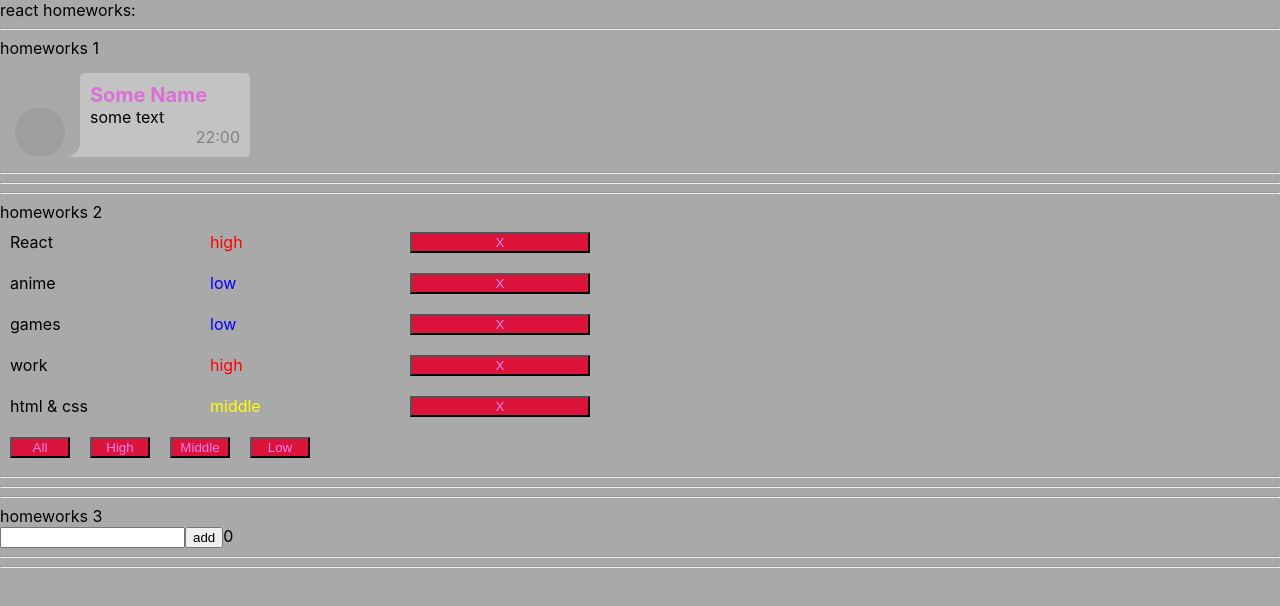
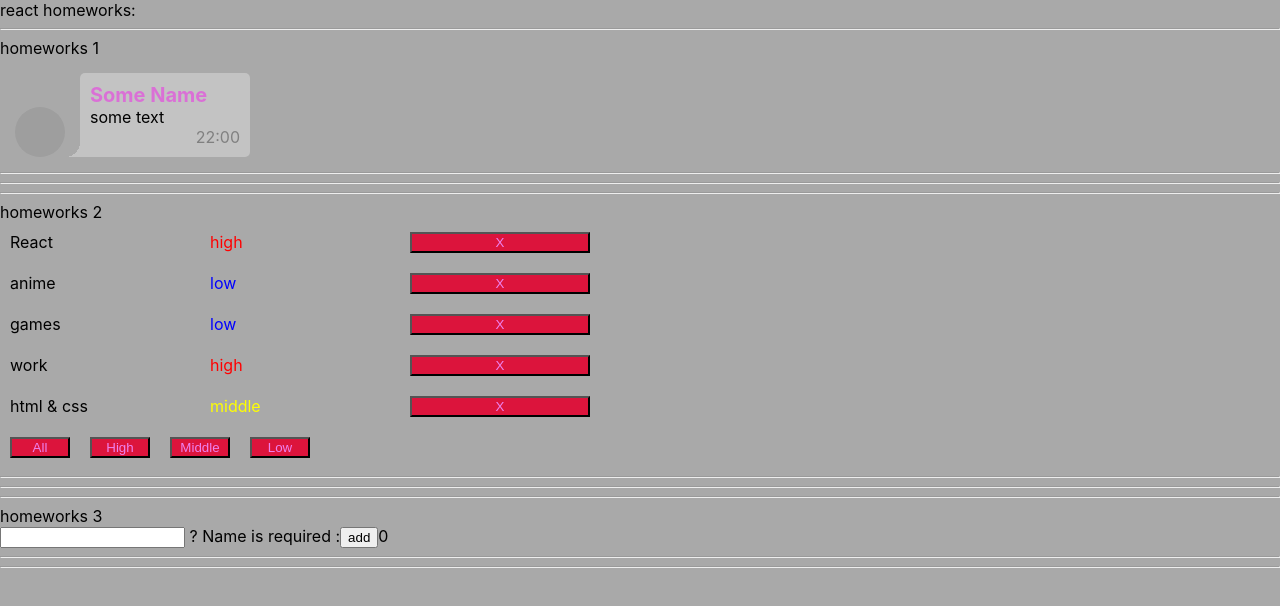
Before and after one commit to egory4fash/HomeTasks, a React (Create React App) app: page / in a window 1280 px wide. Shown: the top 606 px of the page. Built offline with nearby package versions, Linux system fonts and the light colour scheme; grey boxes are pictures that could not be loaded.

Commit message:
HW3 without Enter errormessage fixed

```diff
--- a/src/p2-homeworks/h3/Greeting.tsx
+++ b/src/p2-homeworks/h3/Greeting.tsx
@@ -18,7 +18,7 @@ const Greeting: React.FC<GreetingPropsType> = (
     return (
         <div>
             <input value={name} onChange={setNameCallback} className={inputClass}/>
-            <span>{error}</span>
+            <span> {error} ? Name is required</span> :
             <button onClick={addUser}>add</button>
             <span>{totalUsers}</span>
         </div>
```
